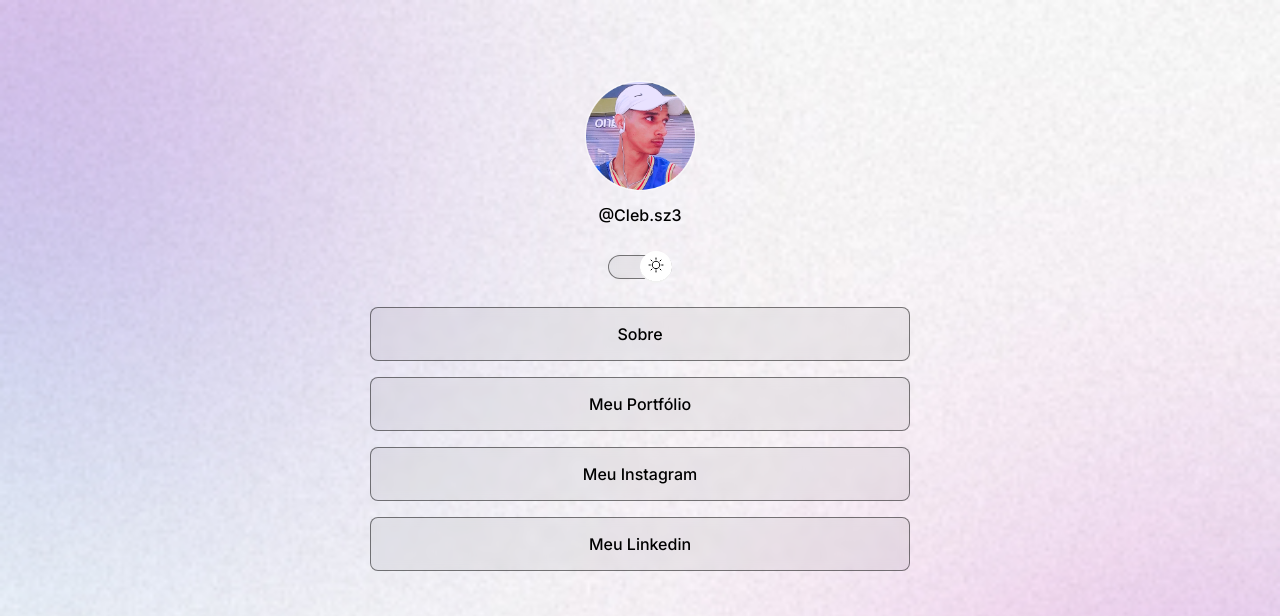
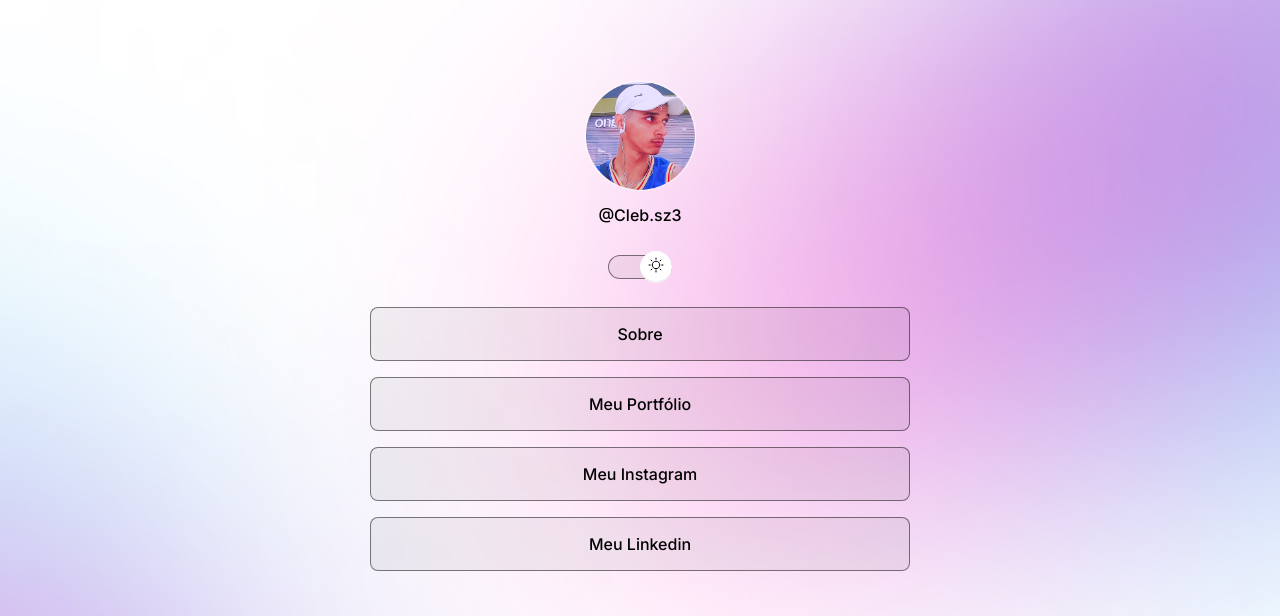
Before and after one commit to ClebSantos404/Conector-de-links, a plain HTML site: page index.html in a window 1280 px wide. Shown: the top 616 px of the page. Drawn offline with nearby package versions, Linux system fonts and the light colour scheme.

Commit message:
Adicionando media quere de resolução ao background

```diff
--- a/style.css
+++ b/style.css
@@ -29,6 +29,7 @@
 
 body {
   background: var(--bg-url) no-repeat top center/cover;
+  height: 100vh;
 }
 
 body * {
@@ -158,3 +159,14 @@ footer {
   text-align: center;
   font-size: 14px;
 }
+
+/* Media quere */
+
+@media (min-width: 700px) {
+  :root {
+    --bg-url: url(./assets/Background-dark.jpg)
+  }
+  .light {
+    --bg-url: url(./assets/Background-light.jpg)
+  }
+}
```
Also changed, not shown: assets/Background-dark.jpg (added), assets/Background-light.jpg (added).
